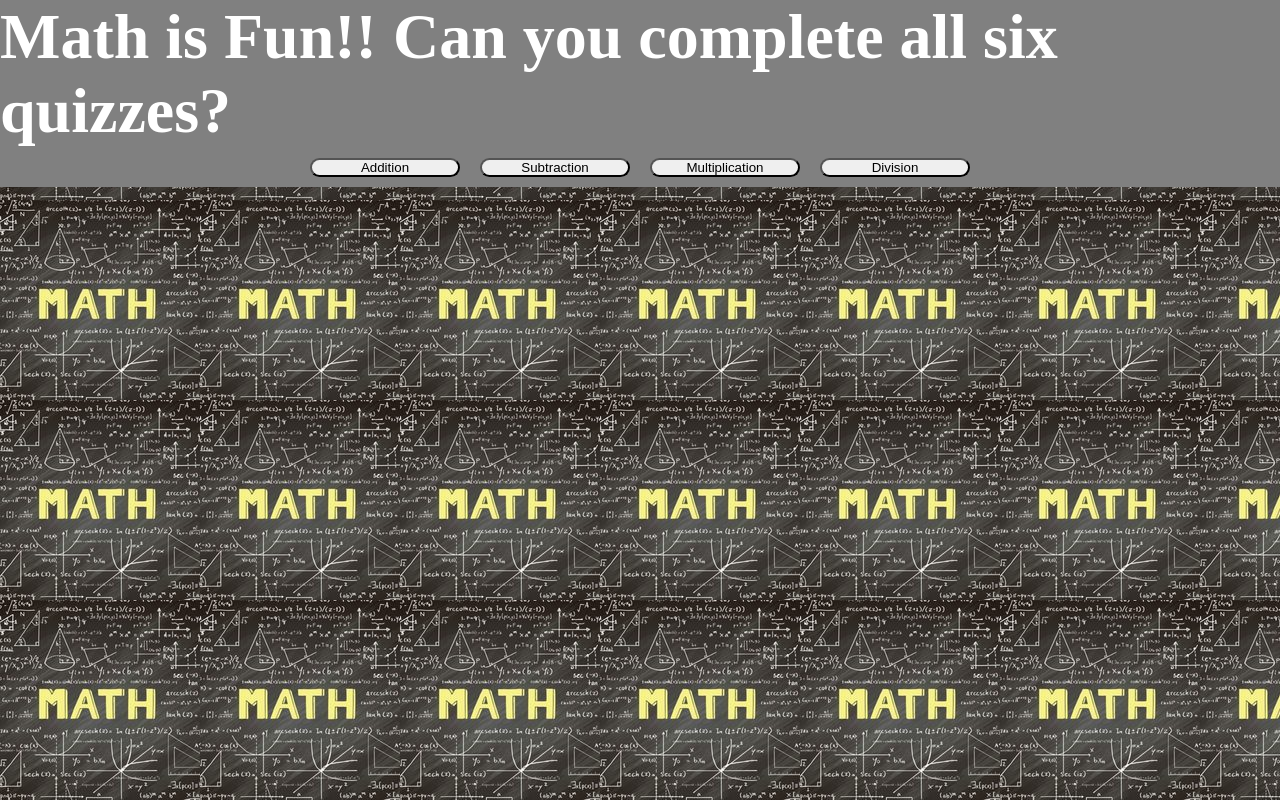
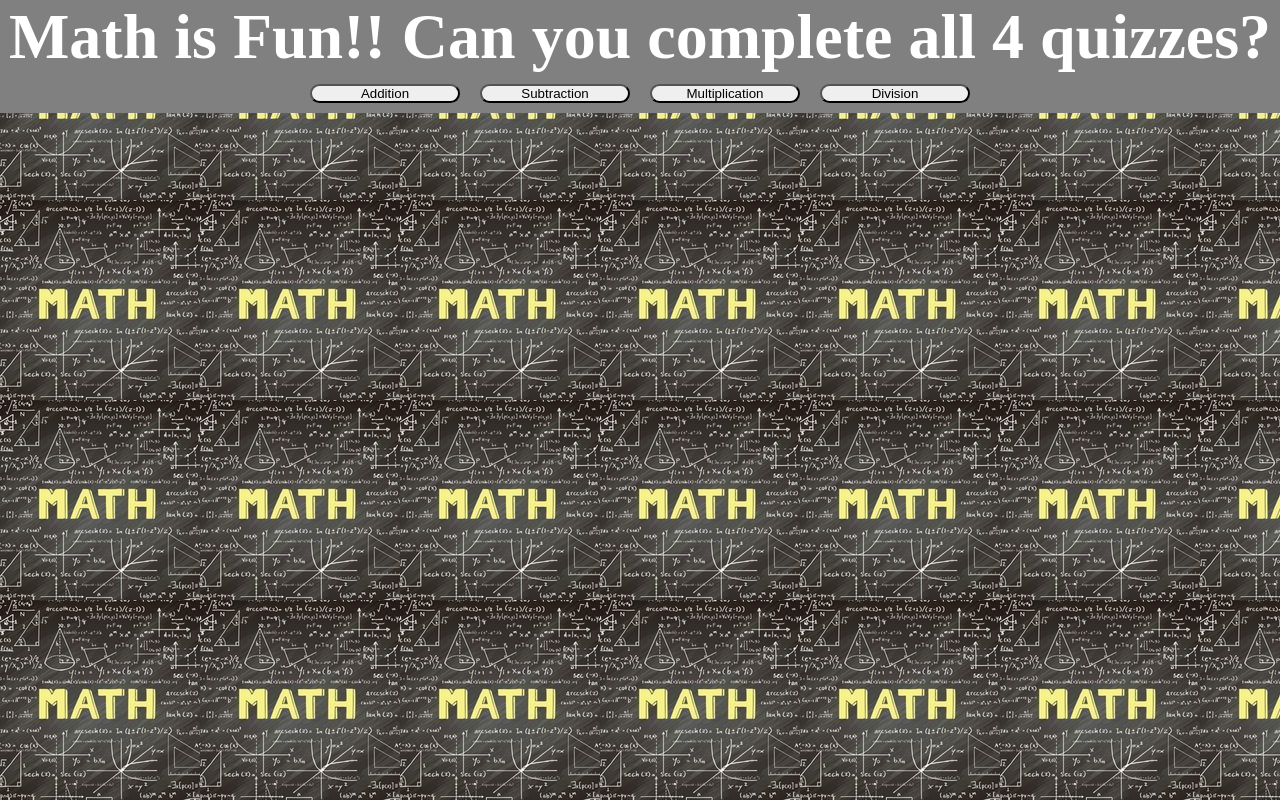
Before and after one commit to EricToribio/Quiz-prodject, a plain HTML site: page math/index.html in a window 1280 px wide. Drawn offline with Linux system fonts and the light colour scheme.

Commit message:
Update index.html

```diff
--- a/math/index.html
+++ b/math/index.html
@@ -12,7 +12,7 @@
 <body>
     <div id="wrap1">
         <div id="header">
-            <h1>Math is Fun!! Can you complete all six quizzes?</h1>
+            <h1>Math is Fun!! Can you complete all 4 quizzes?</h1>
         </div>
     </div>
     <div id="wrap2">
```
